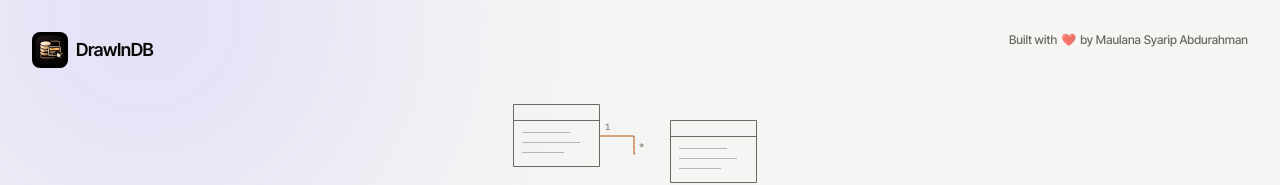
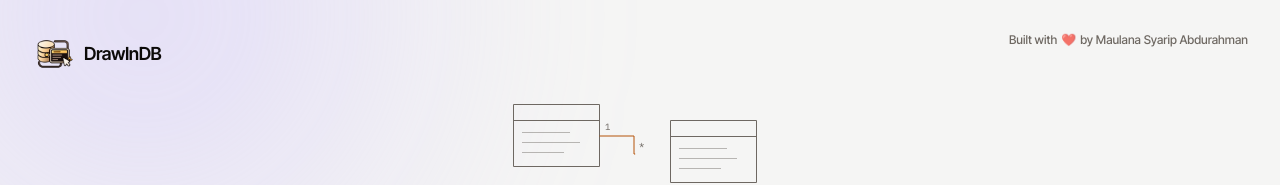
Before and after one commit to maulanasyaa/DrawInDB, a React (Vite) app: page / in a window 1280 px wide. Shown: the top 185 px of the page. Built offline with nearby package versions, Linux system fonts and the light colour scheme.

Commit message:
feat(brand): logo transparan (tanpa bg) + perbesar di Home

```diff
--- a/src/pages/Home.jsx
+++ b/src/pages/Home.jsx
@@ -9,7 +9,7 @@ import ConfirmDialog from "../components/ConfirmDialog";
 import EmptyState from "../components/EmptyState";
 import { collectRecentWork } from "../utils/recentWork";
 import { DIAGRAM_TYPE_LIST, getDiagramType } from "../config/diagramTypes";
-import logo from "../assets/drawindb-logo.png";
+import logo from "../assets/drawindb-logo-clear.png";
 import AboutDialog from "../components/AboutDialog";
 import { FiPlus, FiTrash2, FiChevronRight, FiLayers } from "react-icons/fi";
 
@@ -63,7 +63,7 @@ function SchemaSketch() {
 function Brand() {
   return (
     <div className="flex items-center gap-2 text-primary">
-      <img src={logo} alt="DrawInDB logo" className="w-9 h-9 rounded-lg" />
+      <img src={logo} alt="DrawInDB logo" className="w-11 h-11" />
       <span className="text-lg font-semibold tracking-tight">DrawInDB</span>
     </div>
   );
```
Also changed, not shown: src/assets/drawindb-logo-clear.png (added).
